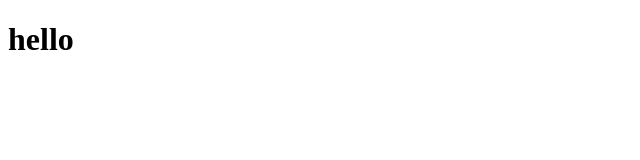
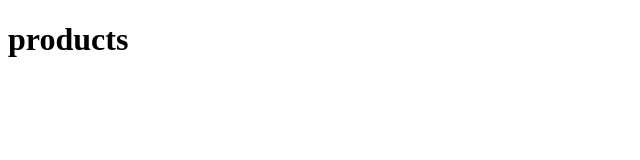
Before and after one commit to Keisuke-Awa/react_redux_test, a React app: page / in a window 1280 px wide. Shown: the top 160 px of the page, without its empty margins (0-640 px from the left). Built offline with nearby package versions, Linux system fonts and the light colour scheme.

Commit message:
create products component

```diff
--- a/db.json
+++ b/db.json
@@ -1,8 +1,8 @@
 {
   "products": [
-    { "product": "犬" },
-    { "product": "猫" },
-    { "product": "猿" },
-    { "product": "雉" }
+    { "id": 1, "product": "犬" },
+    { "id": 2, "product": "猫" },
+    { "id": 3, "product": "猿" },
+    { "id": 4, "product": "雉" }
   ]
 }
--- a/src/components/App.jsx
+++ b/src/components/App.jsx
@@ -6,9 +6,11 @@ import React from 'react';
 //   Switch,
 // } from 'react-router-dom';
 
+import Products from './Products';
+
 const App = () => (
   <div>
-    <h1>hello</h1>
+    <Products />
   </div>
 );
 
--- /dev/null
+++ b/src/components/Products.jsx
@@ -0,0 +1,11 @@
+import React from 'react';
+
+const Products = () => (
+  <div>
+    <h1>products</h1>
+  </div>
+);
+
+// setStateはstateを更新し、renderを再度呼ぶ機能をもつ
+// ツーウェイバインディング
+export default Products;
```
